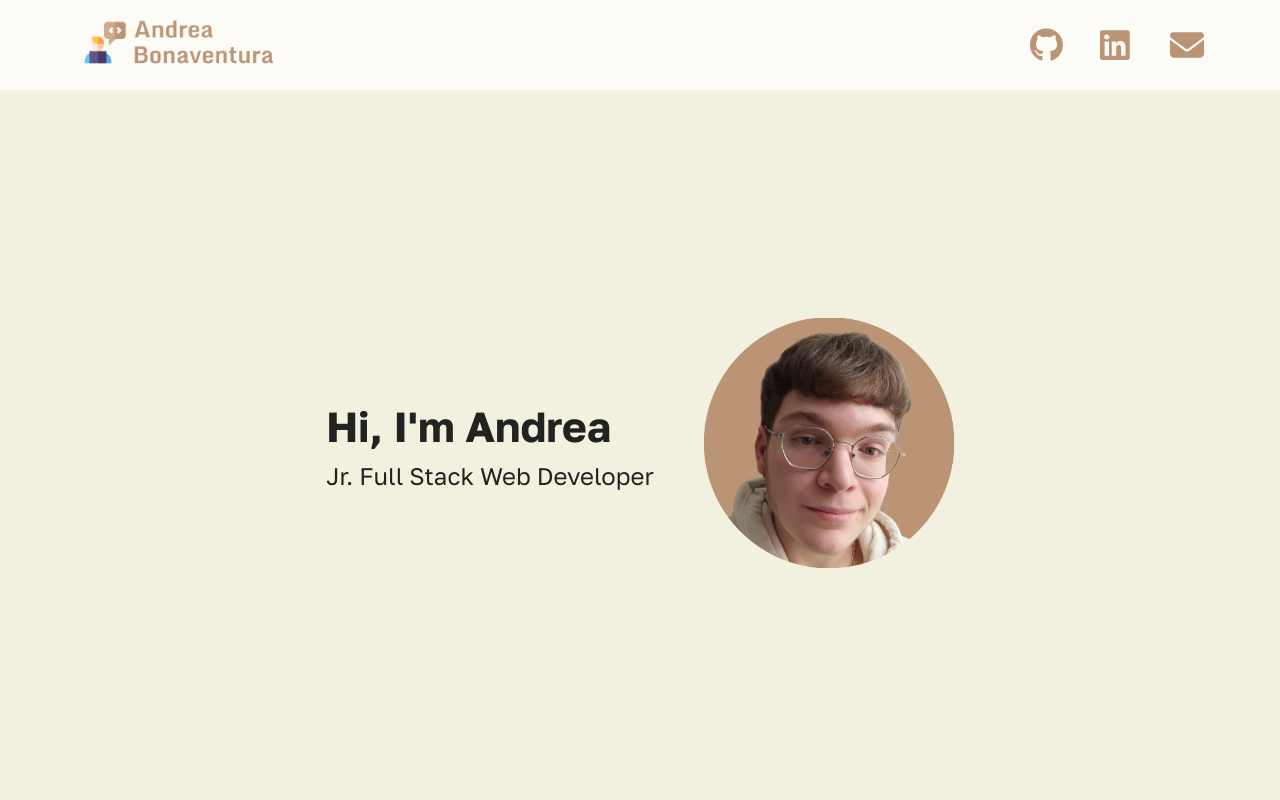
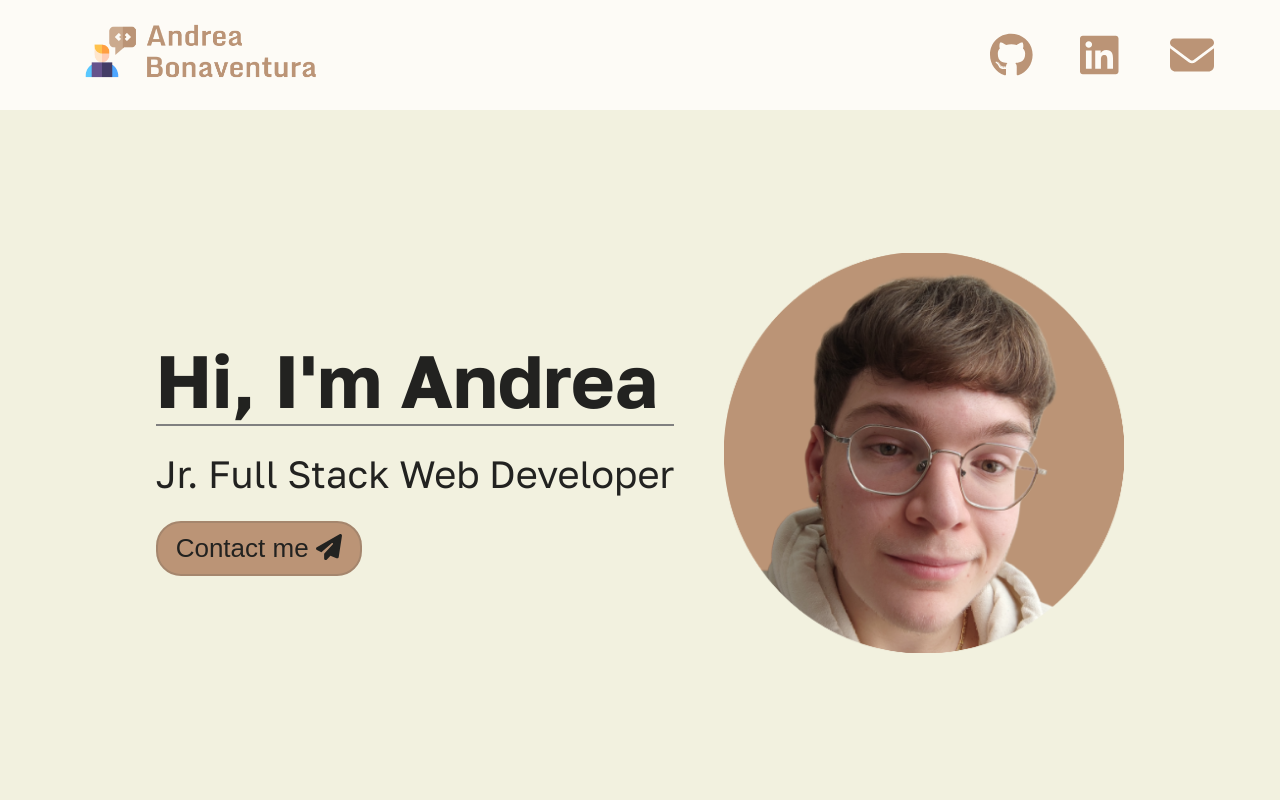
Before and after one commit to Andrea8802/web-portfolio, a Vue app in the folder Frontend/web-portfolio-frontend/: page / in a window 1280 px wide. Shown: the top 800 px of the page. Built offline with nearby package versions, Linux system fonts and the light colour scheme.

Commit message:
Migliorata estetica e aggiunto bottone

```diff
--- a/Frontend/web-portfolio-frontend/src/App.vue
+++ b/Frontend/web-portfolio-frontend/src/App.vue
@@ -1,6 +1,6 @@
 <script>
-import Header from '/src/components/Header.vue';
-import Home from '/src/components/Home.vue';
+import Header from './components/Header.vue';
+import Home from './components/Home.vue';
 
 export default {
   name: "App",
--- a/Frontend/web-portfolio-frontend/src/components/Header.vue
+++ b/Frontend/web-portfolio-frontend/src/components/Header.vue
@@ -59,32 +59,43 @@ export default {
 
 header {
     @include d-flex(space-between, center);
-    height: 90px;
+    height: 110px;
     background-color: $primary-color;
     padding: 0 80px;
 
 
+    img {
+        height: 70%;
 
-    img {
-        height: 70%
+        &:hover {
+            cursor: pointer;
+        }
     }
 
     ul {
         @include d-flex(space-evenly, center);
-        gap: 40px;
+        gap: 60px;
 
         li {
             color: $secondary-color;
             list-style: none;
-            font-size: 34px;
+            font-size: 44px;
             width: 30px;
             font-weight: bold;
             cursor: pointer;
 
+            &:hover {
+                color: $secondary-dark-color;
+            }
+
             a {
                 text-decoration: none;
                 color: $secondary-color;
-                font-size: 34px;
+                font-size: 44px;
+
+                &:hover {
+                    color: $secondary-dark-color;
+                }
             }
         }
 
@@ -93,9 +104,9 @@ header {
 
             .text {
                 position: absolute;
-                top: 70px;
-                left: -55px;
-                font-size: 20px;
+                top: 80px;
+                left: -60px;
+                font-size: 26px;
                 width: 400px;
             }
         }
--- a/Frontend/web-portfolio-frontend/src/components/Home.vue
+++ b/Frontend/web-portfolio-frontend/src/components/Home.vue
@@ -1,10 +1,12 @@
 <script>
 import Jumbotron from './Home/Jumbotron.vue';
+import Bio from './Home/Bio.vue';
 
 export default {
     name: "Home",
     components: {
-        Jumbotron
+        Jumbotron,
+        Bio
     }
 
 }
@@ -13,13 +15,13 @@ export default {
 <template>
     <div class="container">
         <Jumbotron />
-        <Jumbotron />
+        <Bio />
     </div>
 </template>
 
 <style lang="scss" scoped>
 .container {
-    height: calc(100vh - 90px);
+    height: calc(100vh - 110px);
     width: 100%;
 }
 </style>
--- /dev/null
+++ b/Frontend/web-portfolio-frontend/src/components/Home/Bio.vue
@@ -0,0 +1,21 @@
+<script>
+export default {
+    name: 'Bio'
+}
+</script>
+
+<template>
+    <div class="container">
+    </div>
+</template>
+
+<style lang="scss" scoped>
+@use '/src/styles/partials/mixins' as *;
+
+.container {
+    @include d-flex(center, center);
+    gap: 50px;
+    color: #222220;
+
+}
+</style>
--- a/Frontend/web-portfolio-frontend/src/components/Home/Jumbotron.vue
+++ b/Frontend/web-portfolio-frontend/src/components/Home/Jumbotron.vue
@@ -10,10 +10,17 @@ export default {
         <div class="left">
             <h2>
                 Hi, I'm Andrea
+
             </h2>
+            <hr>
             <div class="text">
                 Jr. Full Stack Web Developer
             </div>
+
+            <button>
+                Contact me
+                <fa icon="fa-solid fa-paper-plane" />
+            </button>
         </div>
 
         <div class="right">
@@ -24,23 +31,43 @@ export default {
 
 <style lang="scss" scoped>
 @use '/src/styles/partials/mixins' as *;
+@use '/src/styles/partials/variables' as *;
 
 .container {
     @include d-flex(center, center);
     gap: 50px;
-    color: #222220;
+    color: $text-color;
 
     h2 {
-        font-size: 42px;
+        font-size: 74px;
+
+    }
+
+    hr {
+        border: 1px solid gray;
     }
 
     .text {
-        margin-top: 10px;
-        font-size: 24px;
+        margin: 25px 0;
+        font-size: 38px;
     }
 
     img {
-        width: 250px;
+        width: 400px;
+    }
+
+    button {
+        background-color: $secondary-color;
+        color: $text-color;
+        border-radius: 25px;
+        border: 2px solid $secondary-dark-color;
+        padding: 10px 18px;
+        font-size: 26px;
+        cursor: pointer;
+
+        &:hover {
+            box-shadow: 0px 10px 15px rgba($color: #000000, $alpha: 0.5);
+        }
     }
 
 }
--- a/Frontend/web-portfolio-frontend/src/styles/partials/_variables.scss
+++ b/Frontend/web-portfolio-frontend/src/styles/partials/_variables.scss
@@ -1,2 +1,4 @@
 $primary-color: #FDFBF6;
 $secondary-color: #BB9476;
+$secondary-dark-color: #a5866d;
+$text-color: #222220;
```
